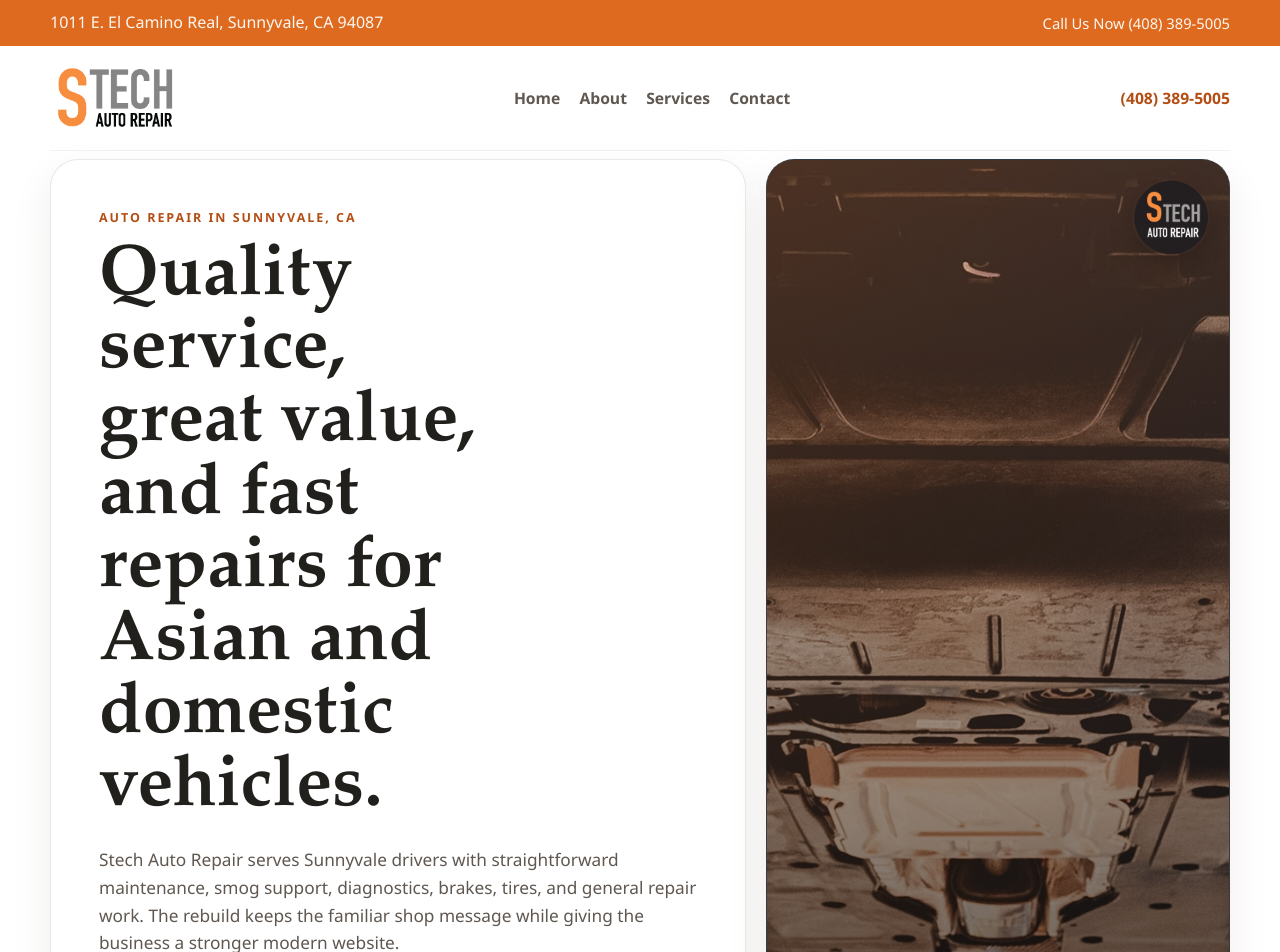
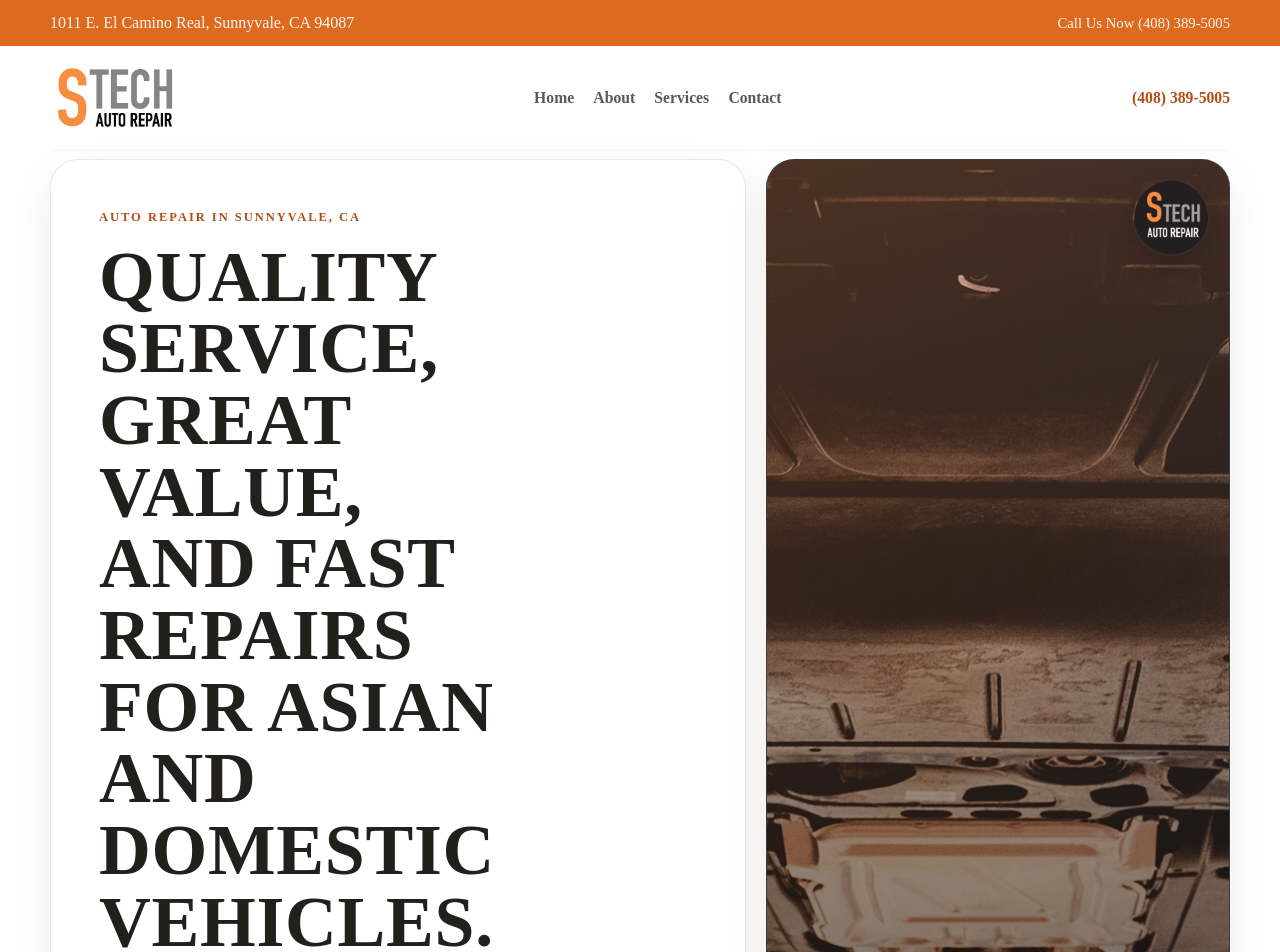
Before and after one commit to DietmarSZ/stechherman, a Next.js app: page / in a window 1280 px wide. Shown: the top 952 px of the page. Built offline with nearby package versions, Linux system fonts and the light colour scheme.

Commit message:
Update typography to match current site better

```diff
--- a/src/app/globals.css
+++ b/src/app/globals.css
@@ -13,8 +13,8 @@
   --radius-lg: 28px;
   --radius-md: 20px;
   --radius-sm: 14px;
-  --sans: "Avenir Next", "Segoe UI", sans-serif;
-  --serif: "Iowan Old Style", "Palatino Linotype", "Book Antiqua", serif;
+  --sans: var(--font-body), "Helvetica Neue", "Segoe UI", sans-serif;
+  --heading: var(--font-heading), "Arial Narrow", sans-serif;
 }
 
 * {
@@ -204,21 +204,25 @@ h1,
 h2,
 h3 {
   margin: 0;
-  font-family: var(--serif);
-  line-height: 1.02;
+  font-family: var(--heading);
+  line-height: 1;
+  letter-spacing: 0.01em;
 }
 
 h1 {
   font-size: clamp(2.8rem, 5.6vw, 4.6rem);
-  max-width: 11ch;
+  max-width: 12ch;
+  text-transform: uppercase;
 }
 
 h2 {
   font-size: clamp(1.8rem, 3.5vw, 3rem);
+  text-transform: uppercase;
 }
 
 h3 {
   font-size: 1.45rem;
+  text-transform: uppercase;
 }
 
 p,
@@ -390,7 +394,7 @@ span {
 .offer-price {
   color: var(--accent-deep);
   font-size: 2rem;
-  font-family: var(--serif);
+  font-family: var(--heading);
   margin: 0.4rem 0 0.5rem;
 }
 
--- a/src/app/layout.tsx
+++ b/src/app/layout.tsx
@@ -1,8 +1,21 @@
 import type { Metadata } from "next";
 import Image from "next/image";
 import Link from "next/link";
+import { Oswald, Source_Sans_3 } from "next/font/google";
 import "./globals.css";
 import { site } from "@/lib/site";
+
+const headingFont = Oswald({
+  subsets: ["latin"],
+  weight: ["400", "500", "600", "700"],
+  variable: "--font-heading",
+});
+
+const bodyFont = Source_Sans_3({
+  subsets: ["latin"],
+  weight: ["400", "500", "600", "700"],
+  variable: "--font-body",
+});
 
 export const metadata: Metadata = {
   metadataBase: new URL(site.url),
@@ -39,7 +52,7 @@ export default function RootLayout({
 }>) {
   return (
     <html lang="en">
-      <body>
+      <body className={`${headingFont.variable} ${bodyFont.variable}`}>
         <div className="site-frame">
           <div className="utility-bar">
             <div className="utility-content">
```
